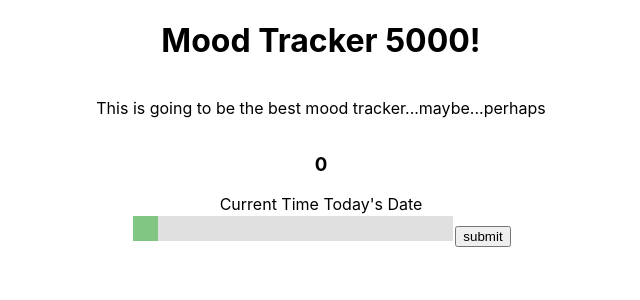
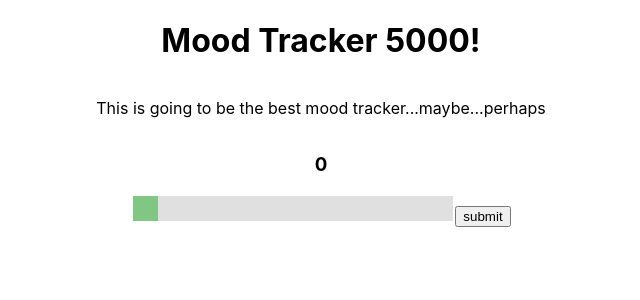
Before and after one commit to bhans23/moodtracker, a React (Create React App) app: page / in a window 1280 px wide. Shown: the top 300 px of the page, without its empty margins (319-959 px from the left). Built offline with nearby package versions, Linux system fonts and the light colour scheme.

Commit message:
Started condensing setStates

```diff
--- a/src/shared/Tracker.js
+++ b/src/shared/Tracker.js
@@ -3,16 +3,26 @@ import "../css/Tracker.css";
 
 const Tracker = () => {
   const [moodValue, setMoodValue] = useState(0);
-  const [currentDate, setCurrentDate] = useState("Today's Date");
-  const [currentTime, setcurrentTime] = useState("Current Time");
+  const [moodList, setMoodList] = useState([]);
+  // const [currentDate, setCurrentDate] = useState("Today's Date");
+  // const [currentTime, setcurrentTime] = useState("Current Time");
 
-  const handleSubmit = () => {};
+  const handleSubmit = e => {
+    e.prevenDefault();
+    setMoodList({
+      date: new Date().toLocaleDateString(),
+      time: new Date().toLocaleTimeString(),
+      mood: moodValue
+    });
+    console.log(moodList.date);
+  };
 
   const handleChange = e => {
+    // const dayTime = new Date();
+
     setMoodValue(e.target.value);
-    const dayTime = new Date();
-    setCurrentDate(dayTime.toLocaleDateString());
-    setcurrentTime(dayTime.toLocaleTimeString());
+    // setCurrentDate(dayTime.toLocaleDateString());
+    // setcurrentTime(dayTime.toLocaleTimeString());
   };
 
   return (
@@ -21,9 +31,7 @@ const Tracker = () => {
       <p>This is going to be the best mood tracker...maybe...perhaps</p>
       <div className="slideContainer">
         <h3>{moodValue}</h3>
-        <span>
-          {currentTime} {currentDate}
-        </span>
+
         <form submit={handleSubmit}>
           <input
             type="range"
```
